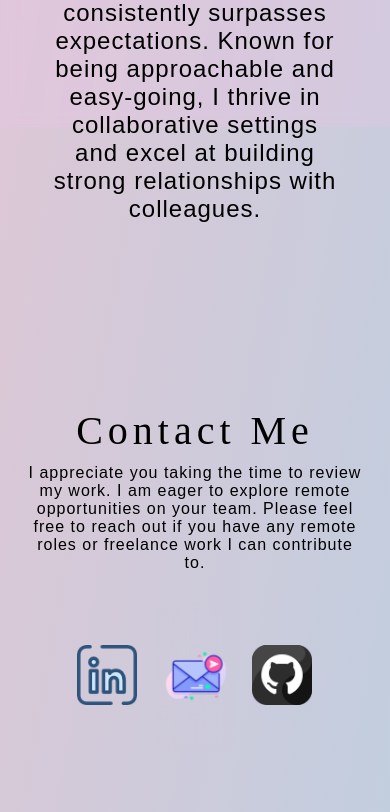
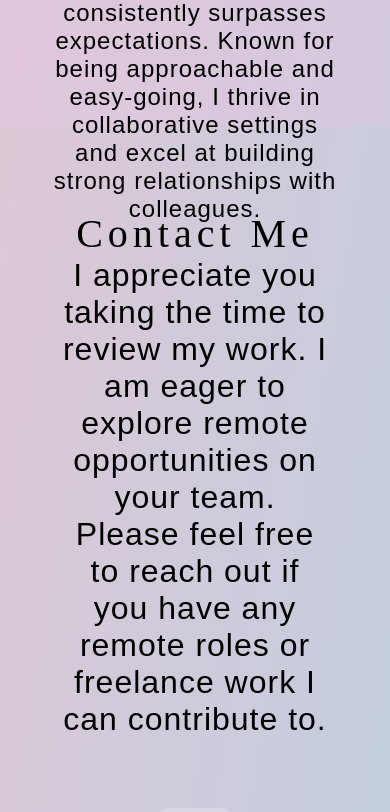
Before and after one commit to twentyfive21/portfolio-react, a React (Vite) app: page / in a window 390 px wide. Shown: the part 4771-5583 px from the top of the page. Built offline with nearby package versions, Linux system fonts and the light colour scheme; a web font is replaced by a local one.

Commit message:
contact css media queries

```diff
--- a/src/components/Contact/Contact.css
+++ b/src/components/Contact/Contact.css
@@ -3,34 +3,24 @@
     flex-direction: column;
     align-items: center;
     justify-content: center;
-    padding: 0px 100px;
-    /* margin: 0 auto; */
+    padding: 0px 60px;
     height: 100vh;
+    text-align: center;
 }
 .contact-container h2 {
     font-family: 'Oooh Baby', cursive;
     font-size: 4rem;
     letter-spacing: 5px;
-    text-align: center;
-    padding-top: 70px;
 }
 .contact-container p {
-    text-align: center;
-    font-size: 1.3rem;
+    font-size: 2rem;
     letter-spacing: 1px;
     margin-bottom: 70px;
 }
-.contact-links a{
-    cursor: pointer;
-    background: rgba( 255, 255, 255, 0.25 );
-    box-shadow: 0 8px px 0 rgba( 31, 38, 135, 0.37 );
-    backdrop-filter: blur( 20px );
-    -webkit-backdrop-filter: blur( 20px );
-    border-radius: 15px;
-    padding: 30px 50px;
-    width: 150px;
-    /* spacing for icons */
-    margin: 0px 100px;
+.contact-links {
+    display: flex;
+    justify-content: center;
+    align-items: center;
 }
 .contact-links button{
     cursor: pointer;
@@ -39,114 +29,35 @@
     backdrop-filter: blur( 20px );
     -webkit-backdrop-filter: blur( 20px );
     border-radius: 15px;
-    height: 150px;
-    width: 150px;
-}
-.contact-links {
-    display: flex;
-    justify-content: center;
-    align-items: center;
+    height: 100px;
+    width: 100px;
+    margin: 0px 20px;
 }
 .contact-links button {
     border: none;
-    padding-left: 14px;
 }
-.contact-links img {
-    width: 80px;
-    margin-left: -14px;
-}
-@media (max-width: 1025px) {
-    .contact-container p {
-        text-align: center;
-        font-size: 1.1rem;
-    }
-}
-@media (max-width: 912px) {
-    .contact-links a{
- /* distance for contact icons */
-        margin: 100px;
-        padding: 0px;
-        width: 100px;
-        background: none;
-    }
-    .contact-links button{
-        width: 230px;
-        background: none;
-    }
-    .contact-links img {
-        width: 150px;
-    }
-    .contact-container h2 {
-        font-size: 5rem;
-    }
-    .contact-container p {
-        font-size: 1.5rem;
-        padding: 0px 0px;
-    }
-    .contact-container {
-        height: 90vh;
-    }
-}
-@media (max-width: 850px) {
-    .contact-links a{
-        width: 50px;
-    }
-    .contact-links button{
-        width: 80px;
-    }
-    .contact-links img {
-        width: 90px;
-    }
-    .contact-container h2 {
-        font-size: 4rem;
-    }
-    .contact-container p {
-        font-size: 1.5rem;
-    }
-    .contact-container {
-        height: 80vh;
-    }
-}
-@media (max-width: 550px) {
+@media (max-width: 805px) {
     .contact-container h2 {
         font-size: 3rem;
     }
-    .contact-container p {
-        font-size: 1.2rem;
+}
+@media (max-width: 500px) {
+    .contact-container h2 {
+        font-size: 2.5rem;
     }
-    .contact-links a {
-        margin: 68px;
-    }
-    .contact-links img {
-        width: 75px;
+    .contact-links button{
+        height: 80px;
+        width: 80px;
+        margin: 0px 15px;
     }
 }
-@media (max-width: 450px) {
+@media (max-width: 350px) {
     .contact-container h2 {
-        font-size: 2.5rem;
-        padding-bottom: 10px;
-    }
-    .contact-links a {
-        margin: 30px;
-    }
-    .contact-links img {
-        width: 60px;
+        font-size: 2.2rem;
     }
     .contact-links button{
-        background: none;
-        margin-left: -15px;
+        height: 70px;
+        width: 70px;
+        margin: 0px 10px;
     }
-    .contact-links {
-        margin-left: 17px;
-    }
-    .contact-container {
-        margin-top: 80px;
-    }
-    .contact-container p {
-        margin-bottom: 30px;
-        font-size: 1rem;
-    }
-    .contact-container {
-        padding: 0px 25px;
-    }
-   }
+}
```
